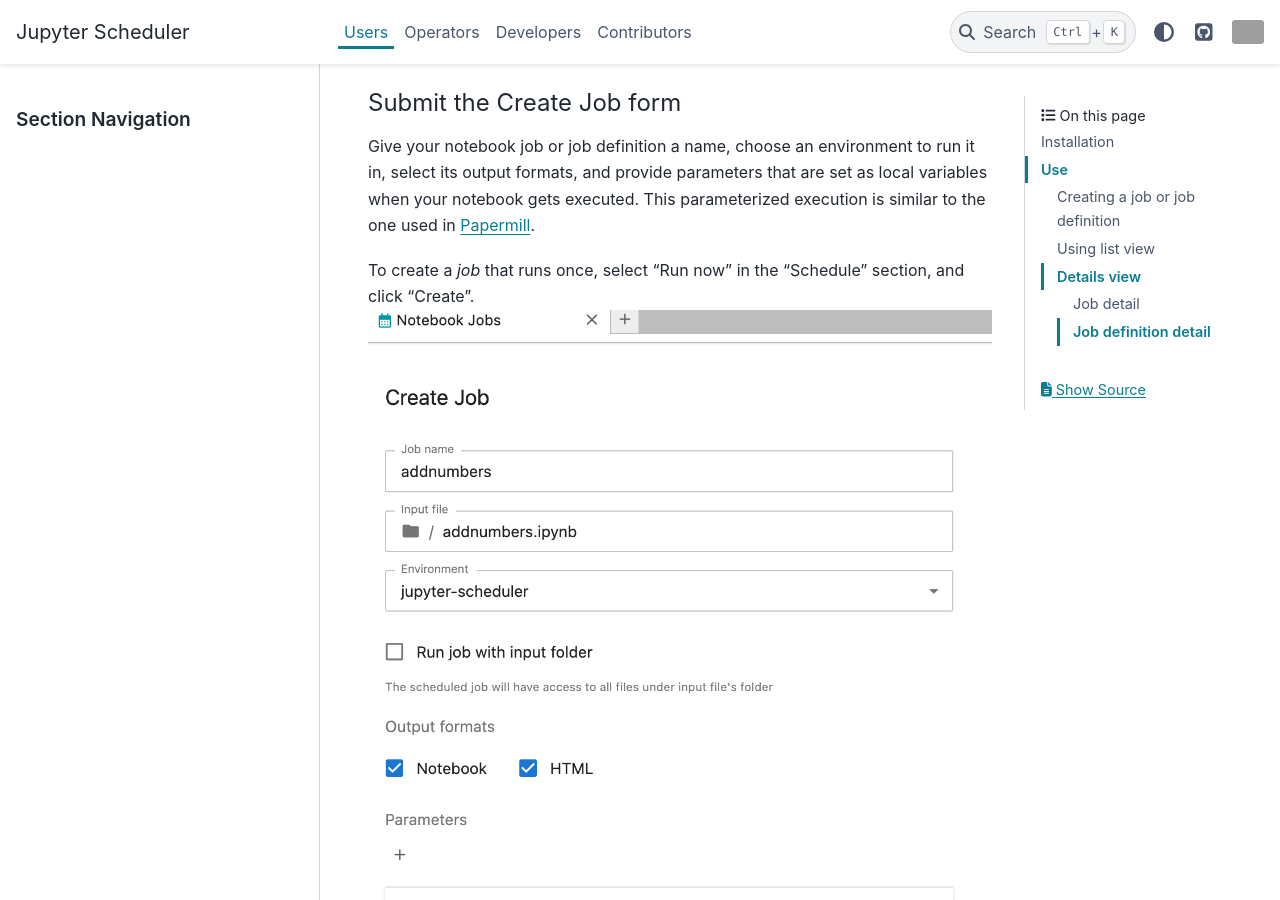
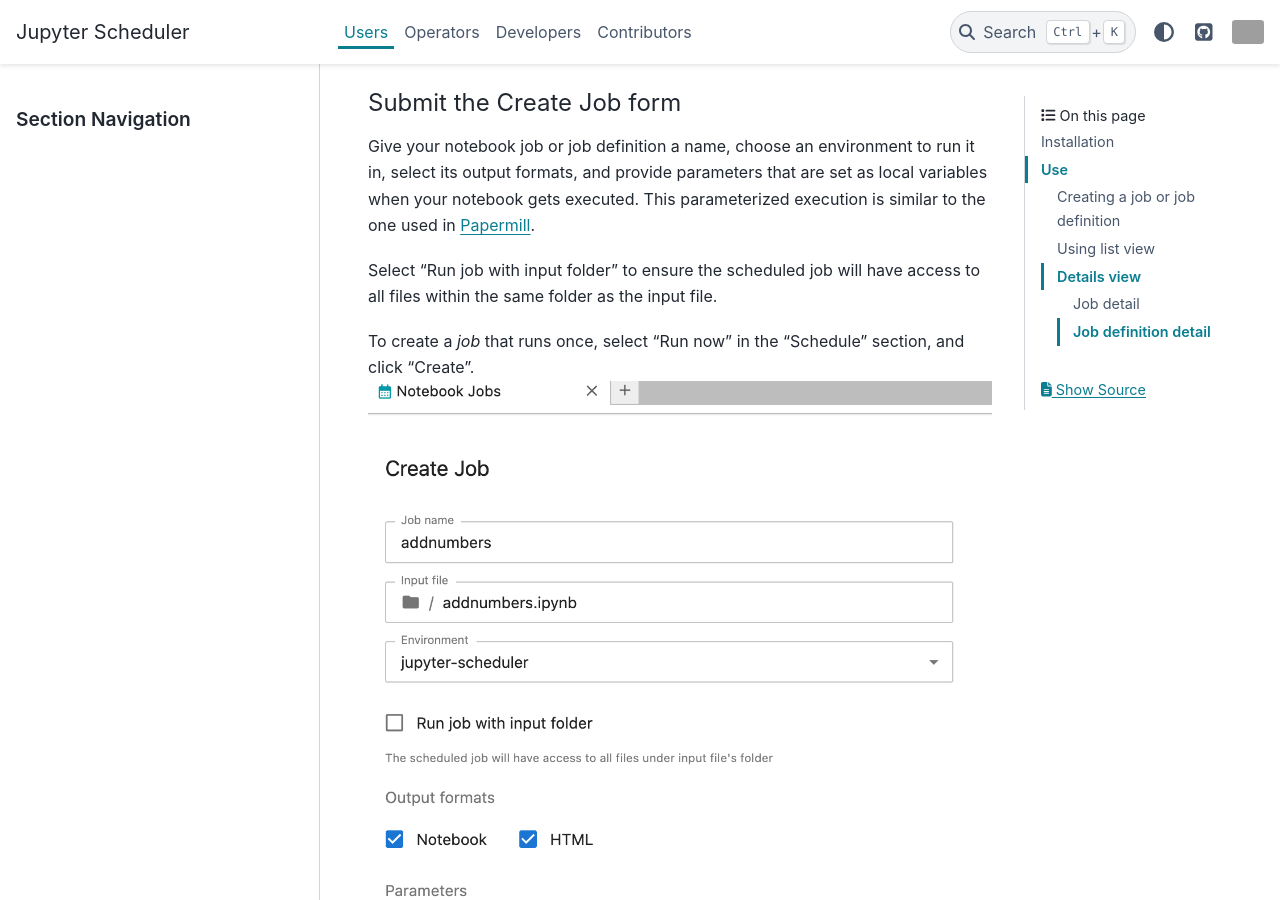
Before and after one commit to jupyter-server/jupyter-scheduler, a Sphinx documentation site: the page built from docs/users/index.md, in a window 1280 px wide and 900 px high, scrolled down 1930 px. Built offline with Sphinx 7.4.7 and the PyData theme 0.15.4, drawn with Linux system fonts in a browser that asks for light colours; grey boxes are pictures that could not be loaded.

Commit message:
Update "Submit the Create Job" section mentioning “Run job with input folder” option

```diff
--- a/docs/users/index.md
+++ b/docs/users/index.md
@@ -48,6 +48,8 @@
 #### Submit the Create Job form
 
 Give your notebook job or job definition a name, choose an environment to run it in, select its output formats, and provide parameters that are set as local variables when your notebook gets executed. This parameterized execution is similar to the one used in [Papermill](https://papermill.readthedocs.io/en/latest/).
+
+Select “Run job with input folder” to ensure the scheduled job will have access to all files within the same folder as the input file.
 
 To create a _job_ that runs once, select "Run now" in the "Schedule" section, and click "Create".
 !["Create Job Form"](./images/create_job_form.png)
```
